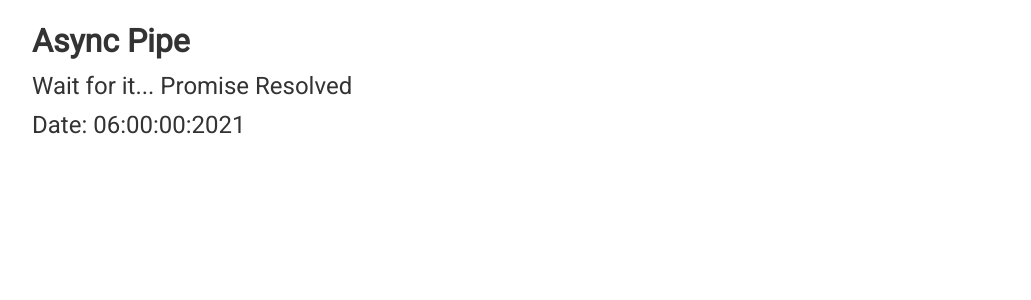
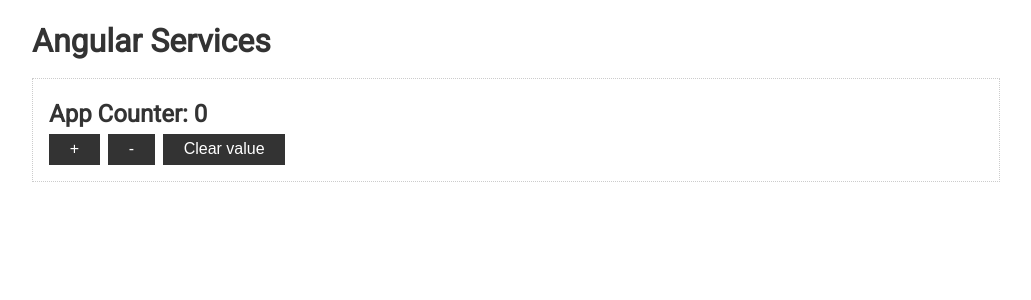
Before and after one commit to jmksm96/angular-basics, an Angular app: page / in a window 1280 px wide. Shown: the top 300 px of the page, without its empty margins (124-1155 px from the left). Built offline with nearby package versions, Linux system fonts and the light colour scheme.

Commit message:
6.1 Create service

```diff
--- a/src/app/app.component.html
+++ b/src/app/app.component.html
@@ -1,6 +1,10 @@
 <div class="container">
-    <h1>Async Pipe</h1>
-    <p> Wait for it... {{p | async}}</p>
+    <h1>Angular Services</h1>
 
-    <p>Date: {{date$ | async | date: 'HH:mm:SS:yyyy'}}</p>
+    <div class="card">
+        <h2>App Counter: {{appCounterService.counter}}</h2>
+        <button class="btn" (click)="appCounterService.increase()">+</button>
+        <button class="btn" (click)="appCounterService.decrease()">-</button>
+        <button class="btn" (click)="appCounterService.clear()">Clear value</button>
+    </div>
 </div>
--- a/src/app/app.component.ts
+++ b/src/app/app.component.ts
@@ -1,10 +1,5 @@
 import {Component} from '@angular/core'
-import {Observable} from "rxjs";
-
-export interface Post {
-    title: string
-    text: string
-}
+import {AppCounterService} from "../services/app-counter-service";
 
 @Component({
     selector: 'app-root',
@@ -12,16 +7,8 @@
     styleUrls: ['./app.component.scss']
 })
 export class AppComponent {
-    p: Promise<string> = new Promise<string>(resolve => {
-        setTimeout(() => {
-            resolve('Promise Resolved')
-        }, 4000)
-    })
 
-    date$: Observable<Date>= new Observable(obs => {
-        setInterval(() => {
-            obs.next(new Date())
-        },1000)
-    })
+    constructor(public appCounterService: AppCounterService) {
+    }
 
 }
--- a/src/app/pipes/ex-marks.pipe.ts
+++ /dev/null
@@ -1,12 +0,0 @@
-import {Pipe, PipeTransform} from '@angular/core';
-
-@Pipe({
-  name: 'exMarks'
-})
-export class ExMarksPipe implements PipeTransform {
-
-  transform(str: string): string {
-    return `${str.trim()} !!!`
-  }
-
-}
--- a/src/app/pipes/filter.pipe.ts
+++ /dev/null
@@ -1,21 +0,0 @@
-import {Pipe, PipeTransform} from '@angular/core';
-import {Post} from "../app.component";
-
-@Pipe({
-    name: 'filter',
-    pure: false
-})
-export class FilterPipe implements PipeTransform {
-
-    transform(posts: Post[], search: string = '', field: string = 'title'): Post[] {
-        if (!search.trim()) {
-            return posts
-        } else {
-            return posts.filter(post => {
-                //@ts-ignore
-                return post[field].toLowerCase().includes(search.toLowerCase())
-            })
-        }
-    }
-
-}
--- /dev/null
+++ b/src/services/app-counter-service.ts
@@ -0,0 +1,15 @@
+export class AppCounterService {
+    counter = 0
+
+    increase() {
+        this.counter++
+    }
+
+    decrease() {
+        this.counter--
+    }
+
+    clear() {
+        this.counter = 0
+    }
+}
```
Also changed, not shown: src/app/app.module.ts (+6 -7 lines).
